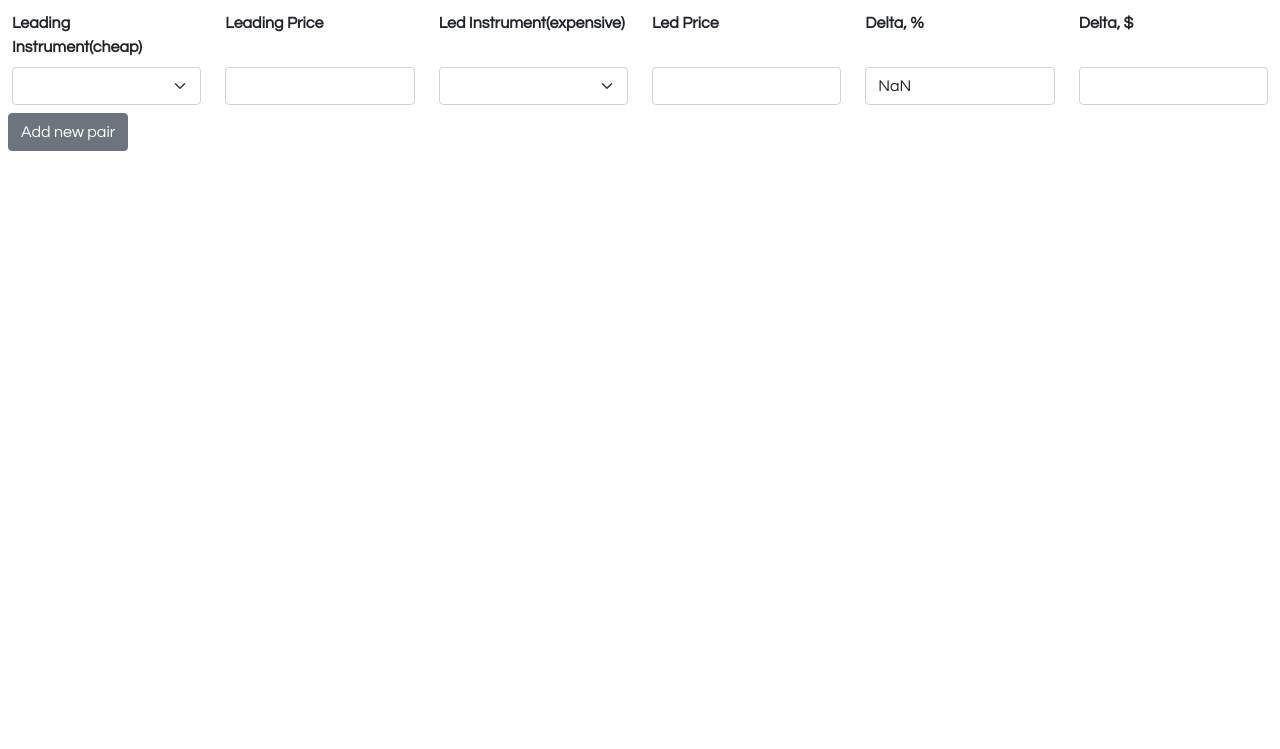
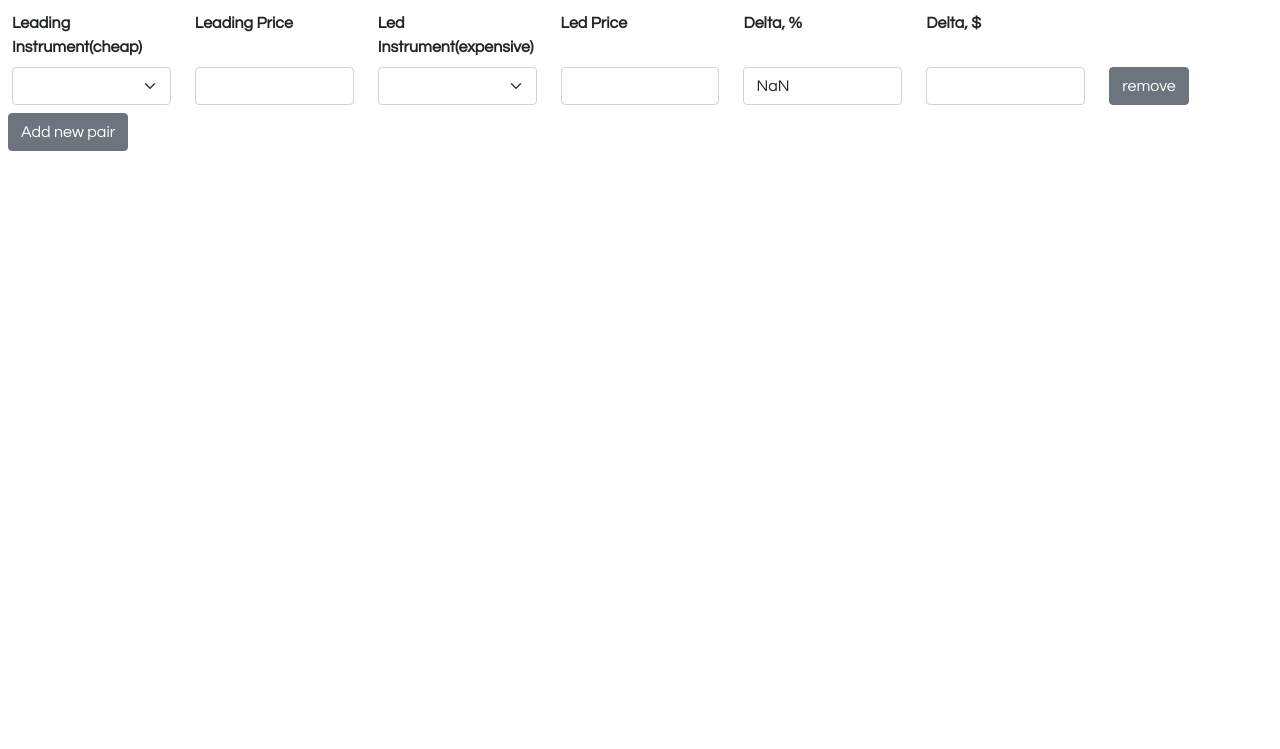
Before and after one commit to bodman85/atb, a plain HTML site: page index.html in a window 1280 px wide. Shown: the part 51-800 px from the top of the page. Drawn offline with nearby package versions, Linux system fonts and the light colour scheme; no server answers.

Commit message:
Adding remove row button

```diff
--- a/index.html
+++ b/index.html
@@ -30,6 +30,8 @@
             <div class="col">
                 Delta, $
             </div>
+            <div class="col">
+            </div>
         </div>
     </div>
     <div class="m-2">
--- a/main.js
+++ b/main.js
@@ -25,6 +25,8 @@ function addRowFilledWithData() {
     let deltaPcntId = `deltaPcnt${rowNumber}`;
     let deltaUsdId = `deltaUsd${rowNumber}`;
 
+    let removeButtonId = `removeButton${rowNumber}`;
+
     //Create empty row
     row.appendChild(createColumn(leadingInstrumentId, "select"));
     row.appendChild(createColumn(leadingPriceId, "input", "text"));
@@ -32,6 +34,7 @@ function addRowFilledWithData() {
     row.appendChild(createColumn(ledPriceId, "input", "text"));
     row.appendChild(createColumn(deltaPcntId, "input", "text"));
     row.appendChild(createColumn(deltaUsdId, "input", "text"));
+    row.appendChild(createColumn(removeButtonId, "input", "button", "remove"));
 
     document.getElementById("instrumentGrid").appendChild(row);
 
@@ -42,18 +45,31 @@ function addRowFilledWithData() {
     pollPricesAndRecomputeDeltasFor(rowNumber);
 }
 
-function createColumn(id, element, type) {
+function createColumn(id, element, type, value) {
     let div = document.createElement("div");
     div.classList.add("col");
     var control = document.createElement(element);
-    if (type) {
+    control.id = id;
+    if (!type) {
+        control.classList.add("form-select");
+    } else if (type === 'text') {
         control.type = type;
         control.classList.add("form-control");
-    } else {
-        control.classList.add("form-select");
+    } else if (type === 'button') {
+        control.type = type;
+        control.classList.add("btn");
+        control.classList.add("btn-secondary");
+        control.value = value;
+        if (value === 'remove') {
+            control.addEventListener("click", function () { removeRow(control.id) }, false);
+        }
     }
 
-    control.setAttribute("id", id);
+function removeRow(buttonId) {
+    let row = document.getElementById(buttonId).parentNode.parentNode;
+    row.remove();
+}
+
     div.appendChild(control);
     return div;
 }
```
